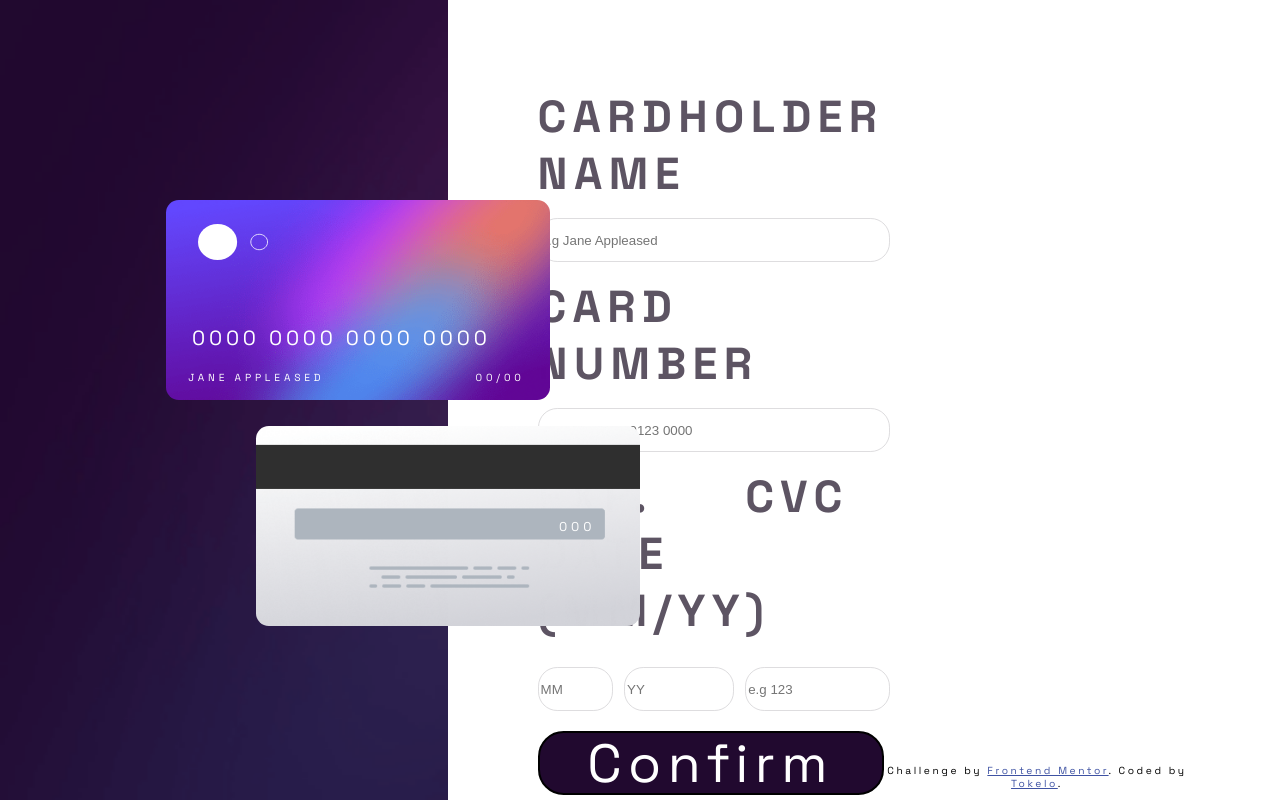
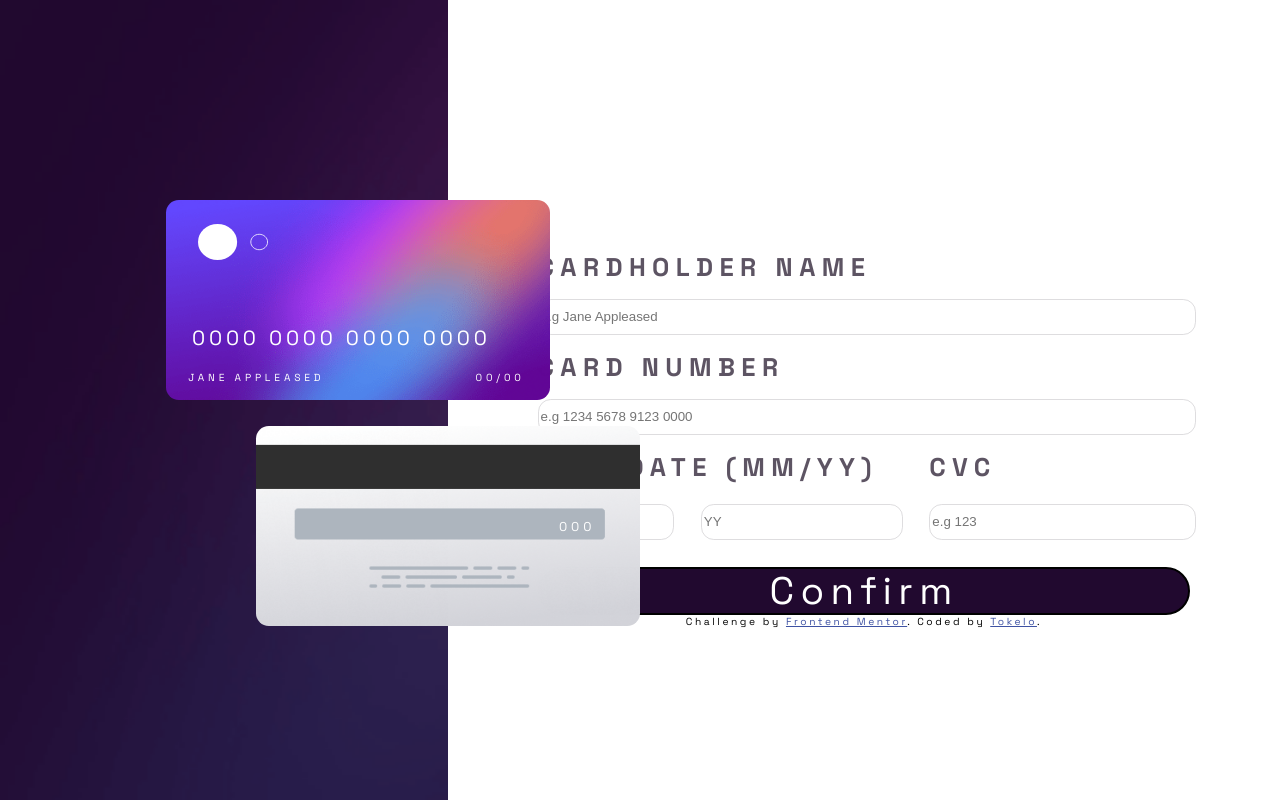
Before and after one commit to Kennedy-was-taken/interactive-card-details-form-main, an Angular app: page / in a window 1280 px wide. Built offline with nearby package versions, Linux system fonts and the light colour scheme.

Commit message:
mobile input update

```diff
--- a/src/app/app.component.scss
+++ b/src/app/app.component.scss
@@ -75,7 +75,7 @@
                 background-color: var(--Very_dark_violet);
                 @include font_size(4.2dvw, var(--White));
                 margin-top: 4dvh;
-                border-radius: 2dvw;
+                border-radius: 3dvw;
                 border-style: solid;
             }
         }
@@ -220,15 +220,82 @@
         // second grid
         .card_information {
             display: flex;
-            flex-direction: row;
+            flex-direction: column;
             grid-row-start: 1;
             grid-column-start: 2;
+            justify-content: center;
+
+            .info-container {
+                display: flex;
+                flex-direction: column;
+                justify-content: center;
+
+                .date_cvc {
+                    display: grid;
+                    grid-template-columns: 20% 30% 1fr;
+                    grid-gap: 5%;
+
+                    .date {
+                        grid-row-start: 1;
+                        grid-column-start: 1;
+                        grid-column-end: 3;
+
+                    }
+
+                    .mm {
+                        grid-row-start: 2;
+                        grid-column-start: 1;
+                    }
+
+                    .yy {
+                        grid-row-start: 2;
+                        grid-column-start: 2;
+                    }
+
+                    .cvc {
+                        grid-row-start: 1;
+                        grid-column-start: 3;
+                    }
+
+                    .cvc_digit {
+                        grid-row-start: 2;
+                        grid-column-start: 3;
+                    }
+
+                }
+
+                button{
+                    display: flex;
+                    justify-content: center;
+                    align-items: center;
+                    width: 100%;
+                    height: 6vh;
+                    background-color: var(--Very_dark_violet);
+                    @include font_size(3vw, var(--White));
+                    margin-top: 4dvh;
+                    border-radius: 3dvw;
+                    border-style: solid;
+                }
+            }
+
+            label {
+                margin: 2vh 0px;
+                @include font_upper_case(2vw, hsl(274, 8%, 36%));
+                font-weight: bold;
+            }
+
+            input {
+                border: 1px solid var(--Light_grayish_violet);
+                height: 4vh;
+                border-radius: 1vw;
+                width: 100%;
+            }
 
             .attribution {
                 width: 100%;
                 @include font_size(1dvw);
                 text-align: center;
-                margin-top: auto;
+                margin-top: unset;
                 margin-bottom: 10px;
 
                 a {
```
